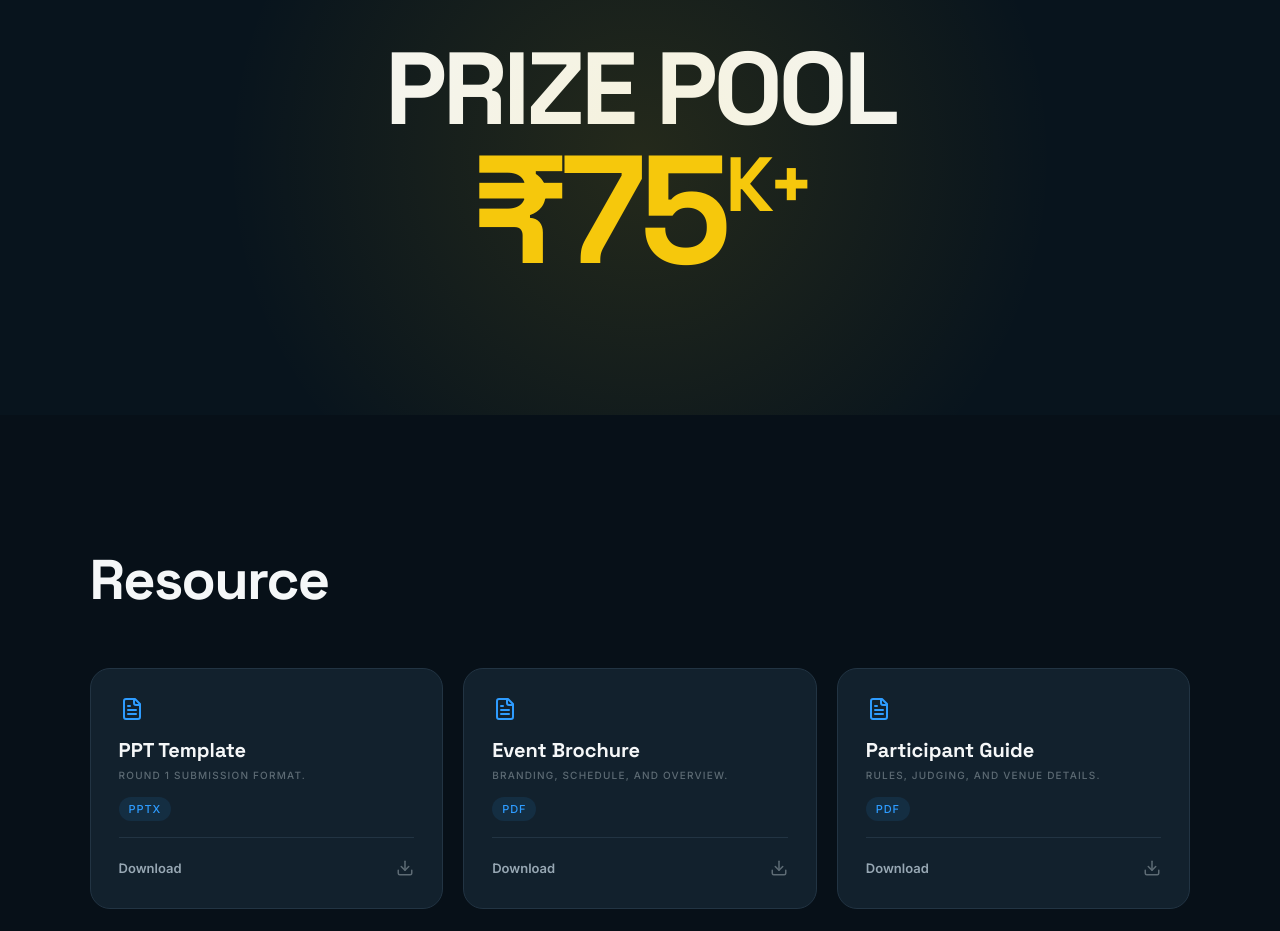
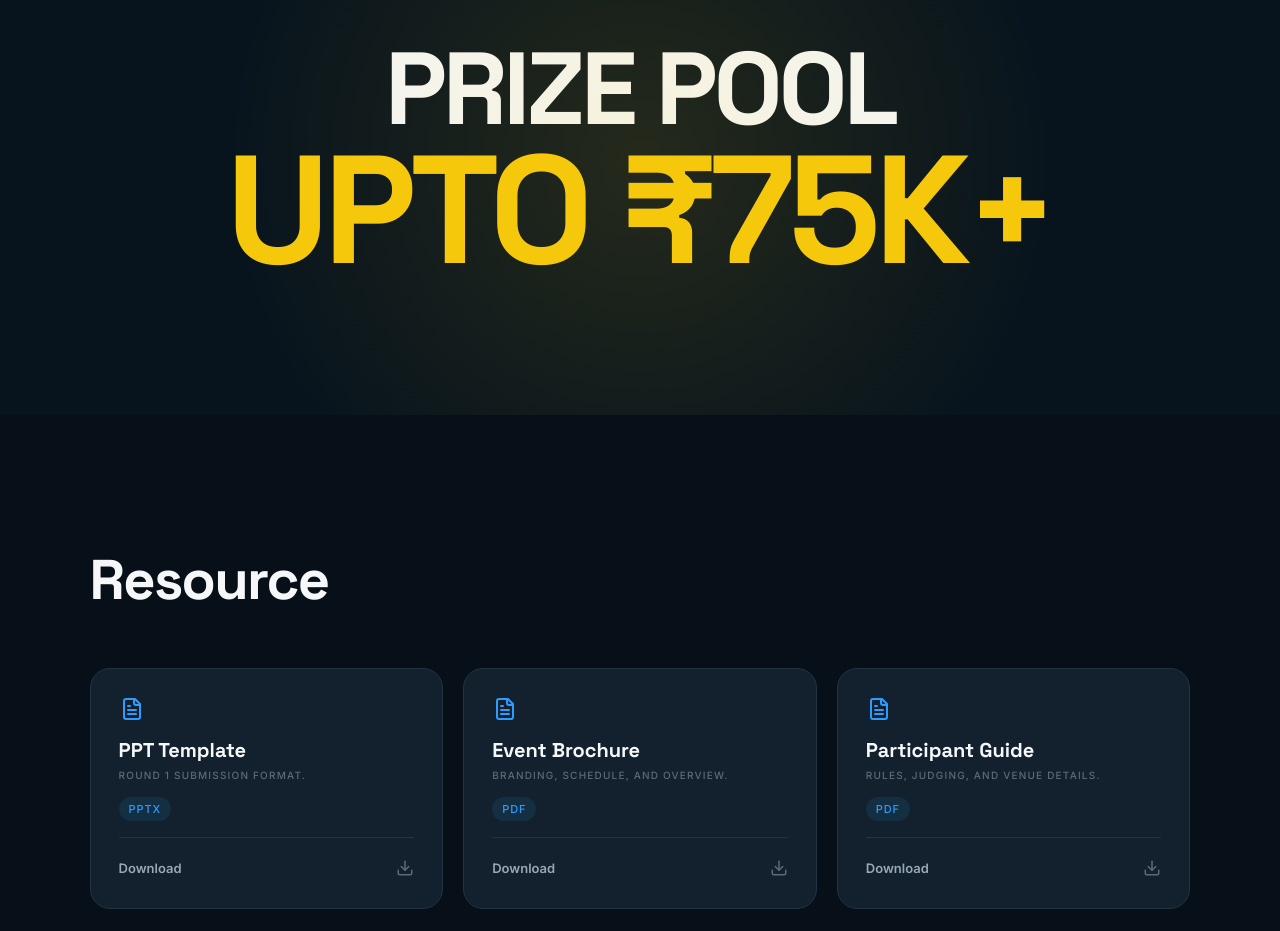
Before and after one commit to VMedithon/website, a React (Vite) app: page / in a window 1280 px wide. Shown: the part 4540-5471 px from the top of the page. Built offline with nearby package versions, Linux system fonts and the light colour scheme.

Commit message:
feat(prize): 'UPTO' prefix, K+ same size as the number
Prize amount now reads 'UPTO ₹75K+' at a single size; removed the
superscript shrink on K+.

```diff
--- a/src/App.tsx
+++ b/src/App.tsx
@@ -434,7 +434,7 @@ function Prize() {
 		<section className="prize-section" id="prizes" ref={ref}>
 			<Anchor id="prizes" />
 			<h2>PRIZE POOL</h2>
-			<div className="prize-amount">₹{value}<span>K+</span></div>
+			<div className="prize-amount">UPTO ₹{value}K+</div>
 		</section>
 	);
 }
--- a/src/styles.css
+++ b/src/styles.css
@@ -188,7 +188,6 @@
 .prize-section::before{content:"";position:absolute;inset:0;background:radial-gradient(circle at 50% 50%,color-mix(in srgb,var(--brand-gold) 12%,transparent),transparent 60%);pointer-events:none}
 .prize-section h2{font:700 clamp(52px,8vw,120px)/.9 "Space Grotesk",sans-serif;letter-spacing:-.04em;margin:0 0 10px;color:#f5f7f8}
 .prize-amount{font:800 clamp(64px,12vw,180px)/.85 "Space Grotesk",sans-serif;letter-spacing:-.04em;color:var(--brand-gold);margin:0}
-.prize-amount span{font-size:.5em;vertical-align:super}
 
 /* ============ RESOURCES ============ */
 .resources-grid{display:grid;grid-template-columns:repeat(3,1fr);gap:20px}
```
